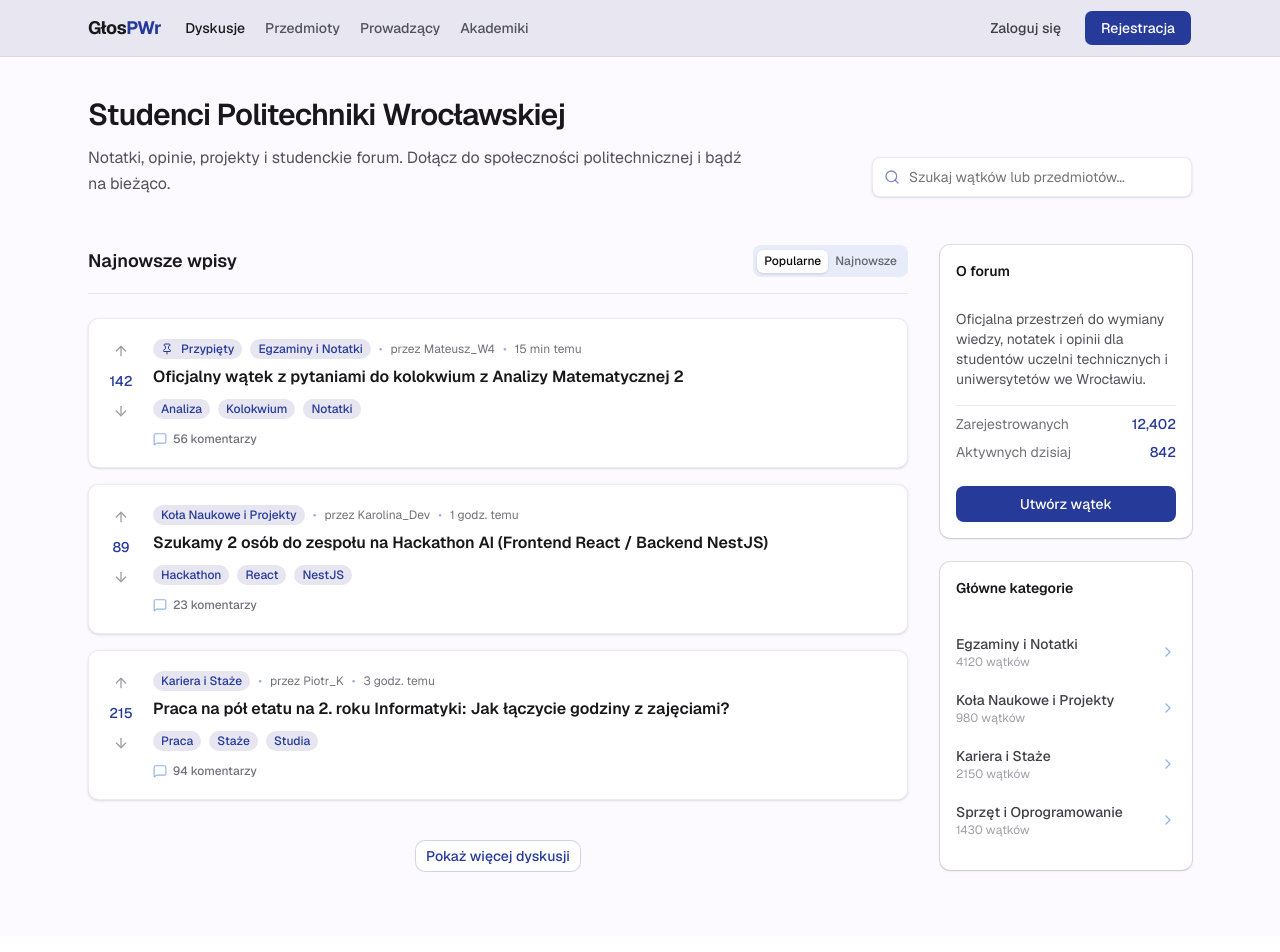
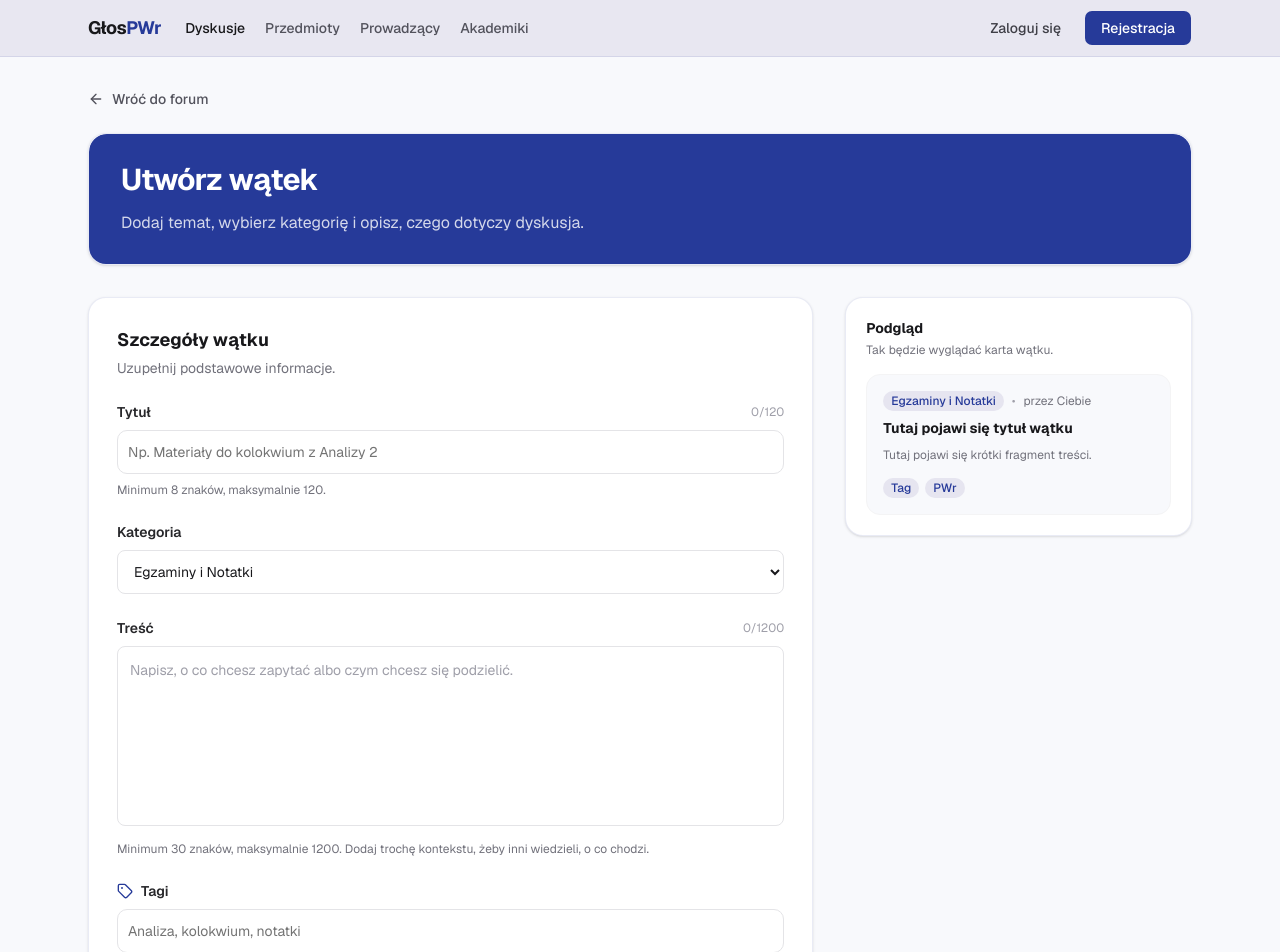
Before and after one commit to robuspospolitus/the-voice-of-pwr, a Next.js app in the folder the-voice-of-pwr-web/: page / in a window 1280 px wide. Shown: the top 952 px of the page. Built offline with nearby package versions, Linux system fonts and the light colour scheme.

Commit message:
refactor: move create-thread and discussion folders

```diff
--- a/the-voice-of-pwr-web/app/create-thread/page.tsx
+++ /dev/null
@@ -1,3 +0,0 @@
-import CreateThreadPage from "@/app/pages/create-thread/create-thread-page";
-
-export default CreateThreadPage;
--- a/the-voice-of-pwr-web/app/discussions/[id]/page.tsx
+++ /dev/null
@@ -1,3 +0,0 @@
-import DiscussionPage from "@/app/pages/discussions/discussion-page";
-
-export default DiscussionPage;
--- a/the-voice-of-pwr-web/app/page.tsx
+++ b/the-voice-of-pwr-web/app/page.tsx
@@ -1,5 +1,6 @@
+import CreateThreadPage from "./pages/create-thread/create-thread-page";
 import Home from "./pages/home/main-page";
 
 export default function Main() {
-  return <Home />;
+  return <CreateThreadPage />;
 }
--- a/the-voice-of-pwr-web/app/pages/create-thread/create-thread-page.tsx
+++ b/the-voice-of-pwr-web/app/pages/create-thread/create-thread-page.tsx
@@ -1,6 +1,6 @@
 "use client";
 
-import { useState, type FormEvent } from "react";
+import { useMemo, useState, type FormEvent } from "react";
 import Link from "next/link";
 import { z } from "zod";
 
@@ -10,12 +10,7 @@ import { Button } from "@/components/ui/button";
 import { Input } from "@/components/ui/input";
 import { Badge } from "@/components/ui/badge";
 
-import {
-  ArrowLeft,
-  CheckCircle2,
-  Plus,
-  Tag,
-} from "lucide-react";
+import { ArrowLeft, CheckCircle2, Plus, Tag } from "lucide-react";
 
 const CATEGORIES = [
   "Egzaminy i Notatki",
@@ -35,24 +30,15 @@ const threadSchema = z.object({
     .string()
     .trim()
     .min(8, "Tytuł musi mieć minimum 8 znaków.")
-    .max(
-      TITLE_LIMIT,
-      `Tytuł może mieć maksymalnie ${TITLE_LIMIT} znaków.`,
-    ),
+    .max(TITLE_LIMIT, `Tytuł może mieć maksymalnie ${TITLE_LIMIT} znaków.`),
 
-  category: z
-    .string()
-    .trim()
-    .min(1, "Wybierz kategorię."),
+  category: z.string().trim().min(1, "Wybierz kategorię."),
 
   content: z
     .string()
     .trim()
     .min(30, "Treść musi mieć minimum 30 znaków.")
-    .max(
-      CONTENT_LIMIT,
-      `Treść może mieć maksymalnie ${CONTENT_LIMIT} znaków.`,
-    ),
+    .max(CONTENT_LIMIT, `Treść może mieć maksymalnie ${CONTENT_LIMIT} znaków.`),
 
   tags: z.string(),
 });
@@ -87,7 +73,7 @@ export default function CreateThreadPage() {
       return;
     }
 
-    // podpiac pod baze potem
+    // TODO podpiac pod baze potem
     setIsSubmitted(true);
   };
 
@@ -238,7 +224,7 @@ export default function CreateThreadPage() {
                       required
                       onChange={(e) => setContent(e.target.value)}
                       placeholder="Napisz, o co chcesz zapytać albo czym chcesz się podzielić."
-                      className="min-h-[180px] w-full resize-none rounded-md border border-zinc-200 bg-white px-3 py-3 text-sm leading-relaxed text-zinc-900 outline-none placeholder:text-zinc-400 focus:border-[#263A99] focus:ring-2 focus:ring-[#263A99]/20"
+                      className="min-h-45 w-full resize-none rounded-md border border-zinc-200 bg-white px-3 py-3 text-sm leading-relaxed text-zinc-900 outline-none placeholder:text-zinc-400 focus:border-[#263A99] focus:ring-2 focus:ring-[#263A99]/20"
                     />
 
                     <p className="mt-2 text-xs text-zinc-500">
@@ -299,9 +285,7 @@ export default function CreateThreadPage() {
 
             <aside className="space-y-5">
               <div className="rounded-2xl border border-[#263A99]/10 bg-white p-5 shadow-sm">
-                <h3 className="text-sm font-bold text-zinc-900">
-                  Podgląd
-                </h3>
+                <h3 className="text-sm font-bold text-zinc-900">Podgląd</h3>
 
                 <p className="mt-1 text-xs text-zinc-500">
                   Tak będzie wyglądać karta wątku.
@@ -318,9 +302,7 @@ export default function CreateThreadPage() {
 
                     <span className="text-zinc-400">•</span>
 
-                    <span className="text-zinc-500">
-                      przez Ciebie
-                    </span>
+                    <span className="text-zinc-500">przez Ciebie</span>
                   </div>
 
                   <h4 className="line-clamp-2 text-sm font-bold leading-snug text-zinc-900">
@@ -332,10 +314,8 @@ export default function CreateThreadPage() {
                   </p>
 
                   <div className="mt-3 flex flex-wrap gap-1.5">
-                    {(parsedTags.length > 0
-                      ? parsedTags
-                      : ["Tag", "PWr"]
-                    ).map((tag) => (
+                    {(parsedTags.length > 0 ? parsedTags : ["Tag", "PWr"]).map(
+                      (tag) => (
                         <Badge
                           key={tag}
                           variant="secondary"
@@ -343,7 +323,8 @@ export default function CreateThreadPage() {
                         >
                           {tag}
                         </Badge>
-                    ))}
+                      ),
+                    )}
                   </div>
                 </div>
               </div>
```
Also changed, not shown: the-voice-of-pwr-web/app/pages/home/main-page.tsx (+3 -12 lines), 1 other file (tests, documents, lock files or other folders). Lines whose indentation alone changed are shown as unchanged.
